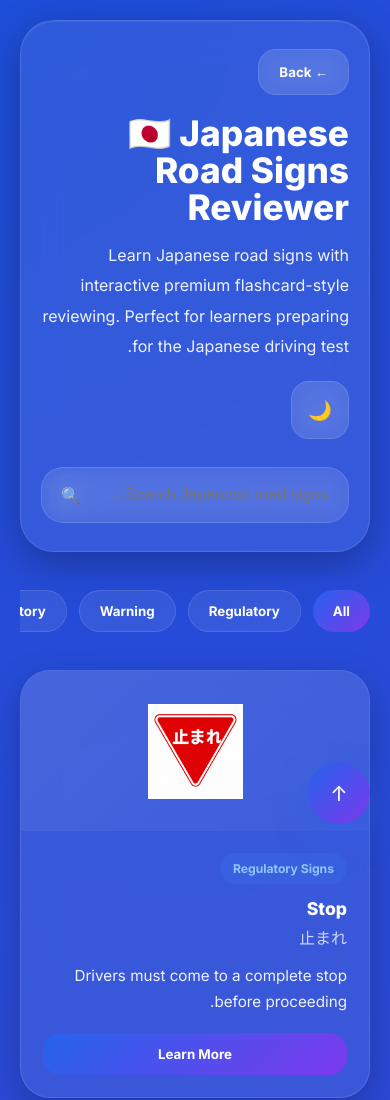
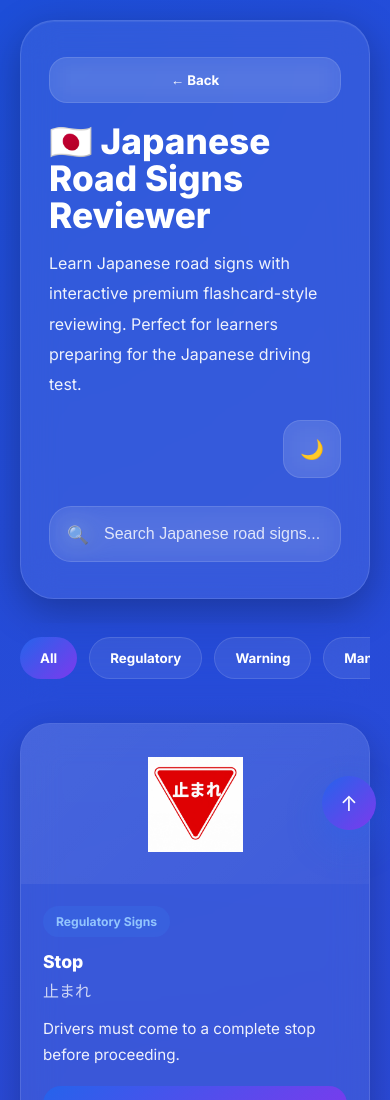
Before and after one commit to mrock1017/driving-test-app, a Flask app: template templates/reviewers/road_signs_reviewer_en.html in a window 390 px wide. Shown: the top 1100 px of the page. Run offline with Flask 3, Linux system fonts and the light colour scheme; the template is opened without the code that fills it, so the values that code supplies are empty.

Commit message:
Update road signs

```diff
--- a/templates/reviewers/road_signs_reviewer_en.html
+++ b/templates/reviewers/road_signs_reviewer_en.html
@@ -1,5 +1,5 @@
 <!DOCTYPE html>
-<html lang="ar" dir="rtl">
+<html lang="en">
 <head>
 
   <!-- ======================================================
@@ -241,7 +241,7 @@
 
       width:100%;
 
-      padding:18px 20px 18px 58px;
+      padding:18px 20px 18px 54px;
 
       border-radius:22px;
 
@@ -264,16 +264,26 @@
       color:#111827;
     }
 
+    .search-input::placeholder{
+      color:rgba(255,255,255,0.82);
+    }
+
+    body.light-mode .search-input::placeholder{
+      color:#6b7280;
+    }
+
     .search-icon{
 
       position:absolute;
 
-      left:20px;
+      left:18px;
       top:50%;
 
       transform:translateY(-50%);
 
-      opacity:0.75;
+      opacity:0.78;
+
+      font-size:1.1rem;
     }
 
     /* ======================================================
@@ -302,6 +312,8 @@
       overflow-x:auto;
 
       scrollbar-width:none;
+
+      padding-bottom:6px;
     }
 
     .tabs::-webkit-scrollbar{
@@ -749,6 +761,17 @@
       transform:translateY(-4px);
     }
 
+    @media(max-width:768px){
+
+      .scroll-top{
+          width:54px;
+          height:54px;
+          right:14px;
+          bottom:14px;
+      }
+
+    }
+
     /* ======================================================
        ANIMATION
     ====================================================== */
@@ -774,7 +797,7 @@
     @media(max-width:768px){
 
       .hero{
-        padding:28px 20px;
+        padding:36px 28px;
       }
 
       .grid{
@@ -788,6 +811,15 @@
       .card-top img{
         width:95px;
         height:95px;
+      }
+
+      .hero-top{
+          flex-direction:column;
+          align-items:stretch;
+      }
+
+      .theme-btn{
+          align-self:flex-end;
       }
 
     }
```
